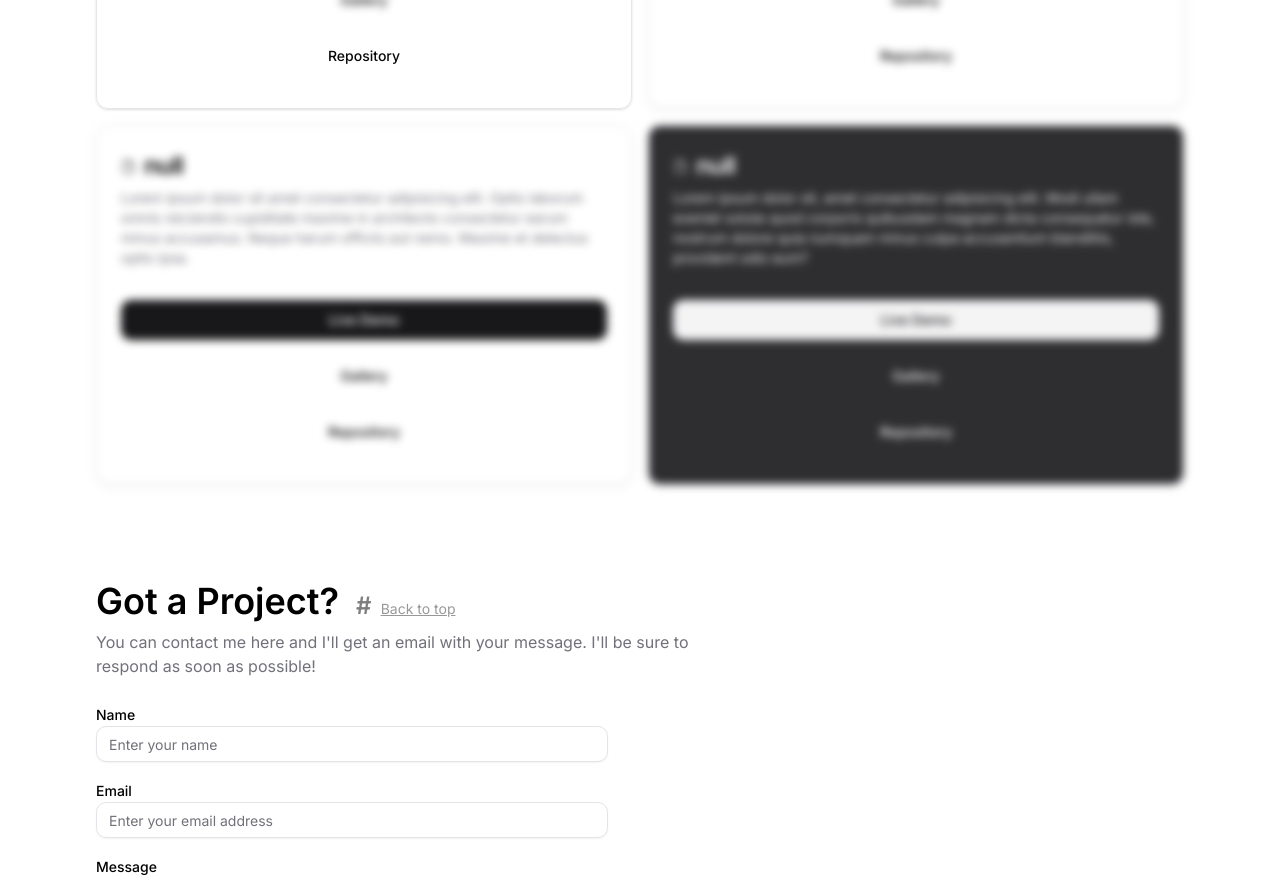
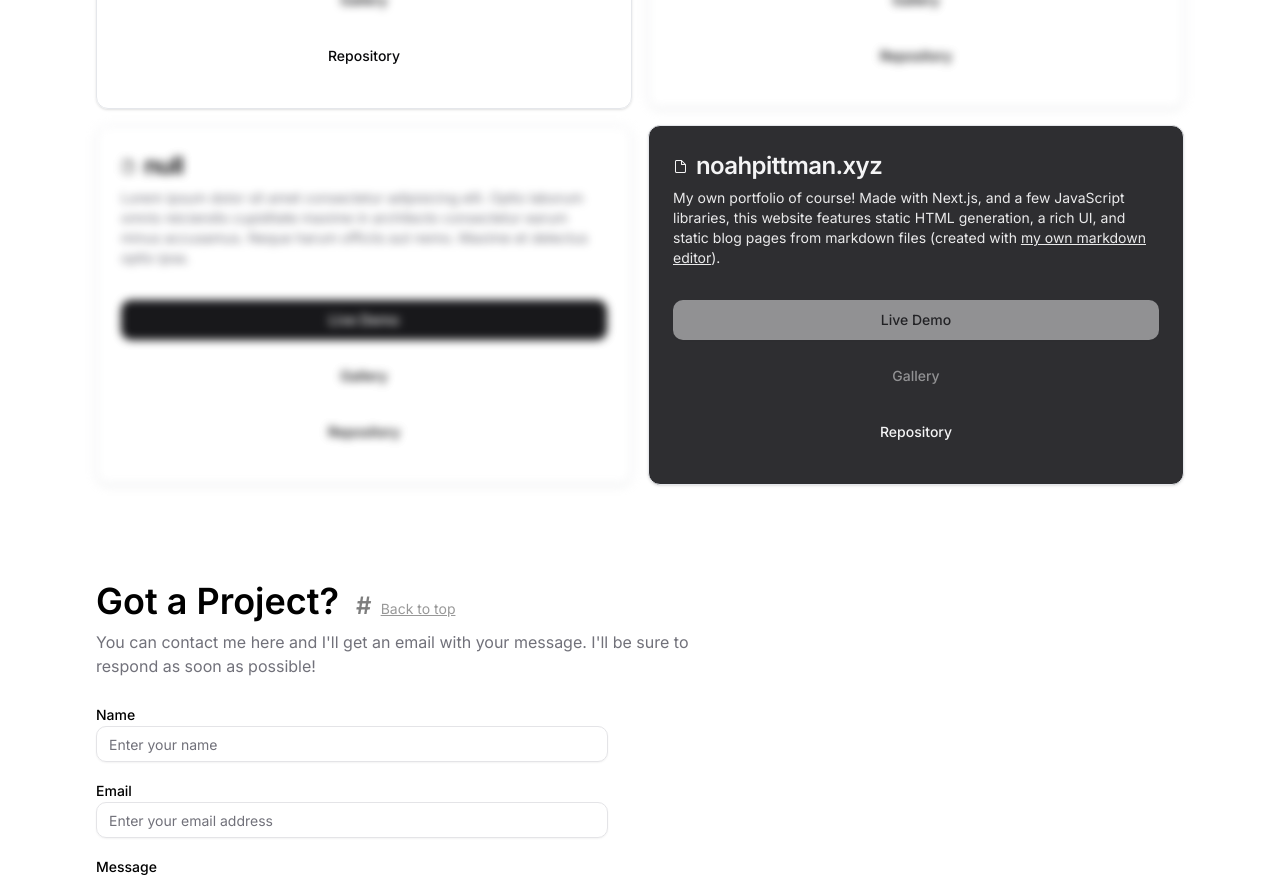
Before and after one commit to noahpittman/noahpittman, a Next.js app: page / in a window 1280 px wide. Shown: the part 1280-2157 px from the top of the page. Built offline with nearby package versions, Linux system fonts and the light colour scheme.

Commit message:
update projects

```diff
--- a/app/page.js
+++ b/app/page.js
@@ -354,28 +354,41 @@
 							</Button>
 						</CardContent>
 					</Card>
-					<Card className="bg-primary/90 text-secondary lg:aspect-video dark:border-secondary transition-all lg:hover:scale-[1.01] blur-sm pointer-events-none">
+					<Card className="bg-primary/90 text-secondary lg:aspect-video dark:border-secondary transition-all lg:hover:scale-[1.01] ">
 						<CardHeader>
 							<CardTitle className="flex items-center md:text-2xl">
 								<FileIcon className="mr-2" />
-								null
+								noahpittman.xyz
 							</CardTitle>
 							<CardDescription className="text-secondary/95">
-								Lorem ipsum dolor sit, amet consectetur adipisicing elit. Modi
-								ullam eveniet soluta quod corporis quibusdam magnam dicta
-								consequatur iste, nostrum dolore quia numquam minus culpa
-								accusantium blanditiis, provident odio eum?
+								My own portfolio of course! Made with Next.js, and a few
+								JavaScript libraries, this website features static HTML
+								generation, a rich UI, and static blog pages from markdown files
+								(created with{" "}
+								<Link
+									target="_blank"
+									className="underline hover:text-muted-foreground"
+									href={"/#projects"}
+								>
+									my own markdown editor
+								</Link>
+								).
 							</CardDescription>
 						</CardHeader>
 						<CardContent className="flex flex-col justify-around h-48">
-							<Button size="lg" variant="secondary">
+							<Button size="lg" variant="secondary" disabled>
 								Live Demo
 							</Button>
-							<Button size="lg" variant="ghost">
+							<Button size="lg" variant="ghost" disabled>
 								Gallery
 							</Button>
-							<Button size="lg" variant="ghost">
-								Repository
+							<Button asChild size="lg" variant="ghost">
+								<Link
+									target="_blank"
+									href={"https://github.com/noahpittman/noahpittman"}
+								>
+									Repository
+								</Link>
 							</Button>
 						</CardContent>
 					</Card>
```
